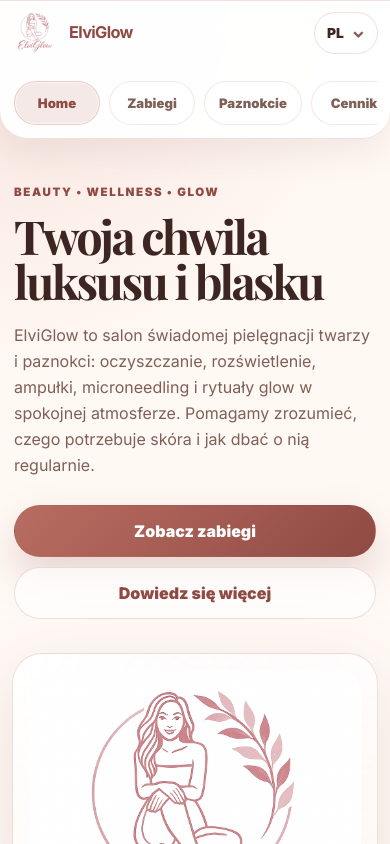
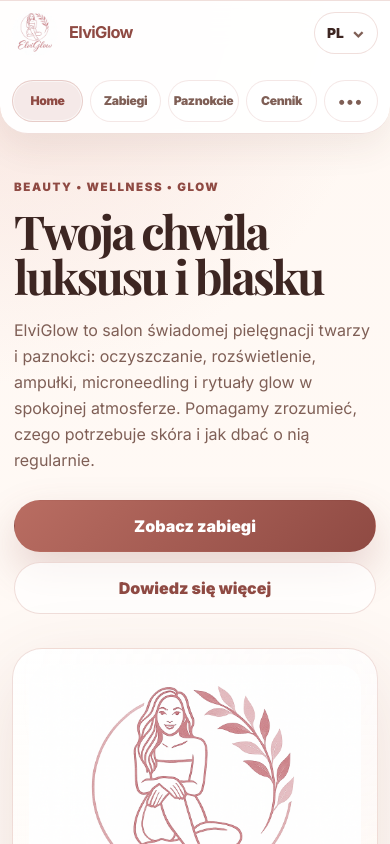
Before and after one commit to prachniomarcin-star/elviglow-site, a React (Vite) app: page / in a window 390 px wide. Shown: the top 844 px of the page. Built offline with nearby package versions, Linux system fonts and the light colour scheme.

Commit message:
Fix mobile navigation

```diff
--- a/src/components/Layout.jsx
+++ b/src/components/Layout.jsx
@@ -48,7 +48,10 @@ export default function Layout({ children, currentPath, onNavigate, lang, setLan
                 type="button"
                 className="language-trigger"
                 aria-expanded={isLangOpen}
-                onClick={() => setIsLangOpen((value) => !value)}
+                onClick={() => {
+                  setIsLangOpen((value) => !value);
+                  setIsMoreOpen(false);
+                }}
               >
                 {activeLanguage.label}
                 <span aria-hidden="true">⌄</span>
@@ -107,7 +110,10 @@ export default function Layout({ children, currentPath, onNavigate, lang, setLan
               className="nav-more-trigger"
               aria-label="More pages"
               aria-expanded={isMoreOpen}
-              onClick={() => setIsMoreOpen((value) => !value)}
+              onClick={() => {
+                setIsMoreOpen((value) => !value);
+                setIsLangOpen(false);
+              }}
             >
               •••
             </button>
--- a/src/index.css
+++ b/src/index.css
@@ -1195,3 +1195,129 @@ li::marker { color: var(--brand); }
     gap: 18px;
   }
 }
+
+/* Final mobile navigation fix: no horizontal scroll, visible more menu, smaller tabs */
+@media (max-width: 740px) {
+  .topbar {
+    overflow: visible;
+  }
+
+  .brand-row {
+    position: relative;
+    z-index: 120;
+  }
+
+  .mobile-nav {
+    position: relative;
+    z-index: 110;
+    width: 100%;
+    display: grid !important;
+    grid-template-columns: repeat(4, minmax(0, 1fr)) 54px;
+    gap: 7px;
+    overflow: visible !important;
+    padding: 0;
+    margin-top: 10px;
+  }
+
+  .mobile-nav a,
+  .mobile-nav .nav-more-trigger {
+    width: 100%;
+    min-width: 0 !important;
+    min-height: 42px;
+    padding: 8px 6px;
+    border-radius: 999px;
+    font-size: 0.76rem;
+    font-weight: 900;
+    letter-spacing: -0.03em;
+    line-height: 1;
+    display: inline-flex;
+    align-items: center;
+    justify-content: center;
+    text-align: center;
+    white-space: nowrap;
+  }
+
+  .mobile-nav .nav-more {
+    position: relative;
+    min-width: 0;
+    width: 100%;
+    z-index: 140;
+  }
+
+  .mobile-nav .nav-more-trigger {
+    letter-spacing: 0.12em;
+    font-size: 1rem;
+    padding-left: 0;
+    padding-right: 0;
+  }
+
+  .mobile-nav .nav-more-panel {
+    position: absolute;
+    top: calc(100% + 10px);
+    right: 0;
+    z-index: 999;
+    width: min(260px, calc(100vw - 28px));
+    min-width: 0;
+    padding: 8px;
+    border-radius: 24px;
+    background: rgba(255, 255, 255, 0.98);
+    border: 1px solid var(--line);
+    box-shadow: 0 18px 50px rgba(92, 45, 38, 0.18);
+    backdrop-filter: blur(18px);
+  }
+
+  .mobile-nav .nav-more-panel a {
+    min-height: 46px;
+    justify-content: flex-start;
+    padding: 12px 14px;
+    border-radius: 18px;
+    font-size: 0.88rem;
+    letter-spacing: -0.02em;
+    background: transparent;
+    border-color: transparent;
+  }
+
+  .mobile-nav .nav-more-panel a + a {
+    margin-top: 4px;
+  }
+
+  .language-menu {
+    position: relative;
+    z-index: 200;
+  }
+
+  .language-options {
+    z-index: 999;
+  }
+}
+
+@media (max-width: 380px) {
+  .mobile-nav {
+    grid-template-columns: repeat(4, minmax(0, 1fr)) 48px;
+    gap: 6px;
+  }
+
+  .mobile-nav a,
+  .mobile-nav .nav-more-trigger {
+    min-height: 40px;
+    padding: 7px 4px;
+    font-size: 0.69rem;
+  }
+
+  .mobile-nav .nav-more-trigger {
+    font-size: 0.92rem;
+  }
+}
+
+@media (max-width: 340px) {
+  .mobile-nav {
+    grid-template-columns: repeat(4, minmax(0, 1fr)) 44px;
+    gap: 5px;
+  }
+
+  .mobile-nav a,
+  .mobile-nav .nav-more-trigger {
+    font-size: 0.64rem;
+    letter-spacing: -0.045em;
+  }
+}
```
